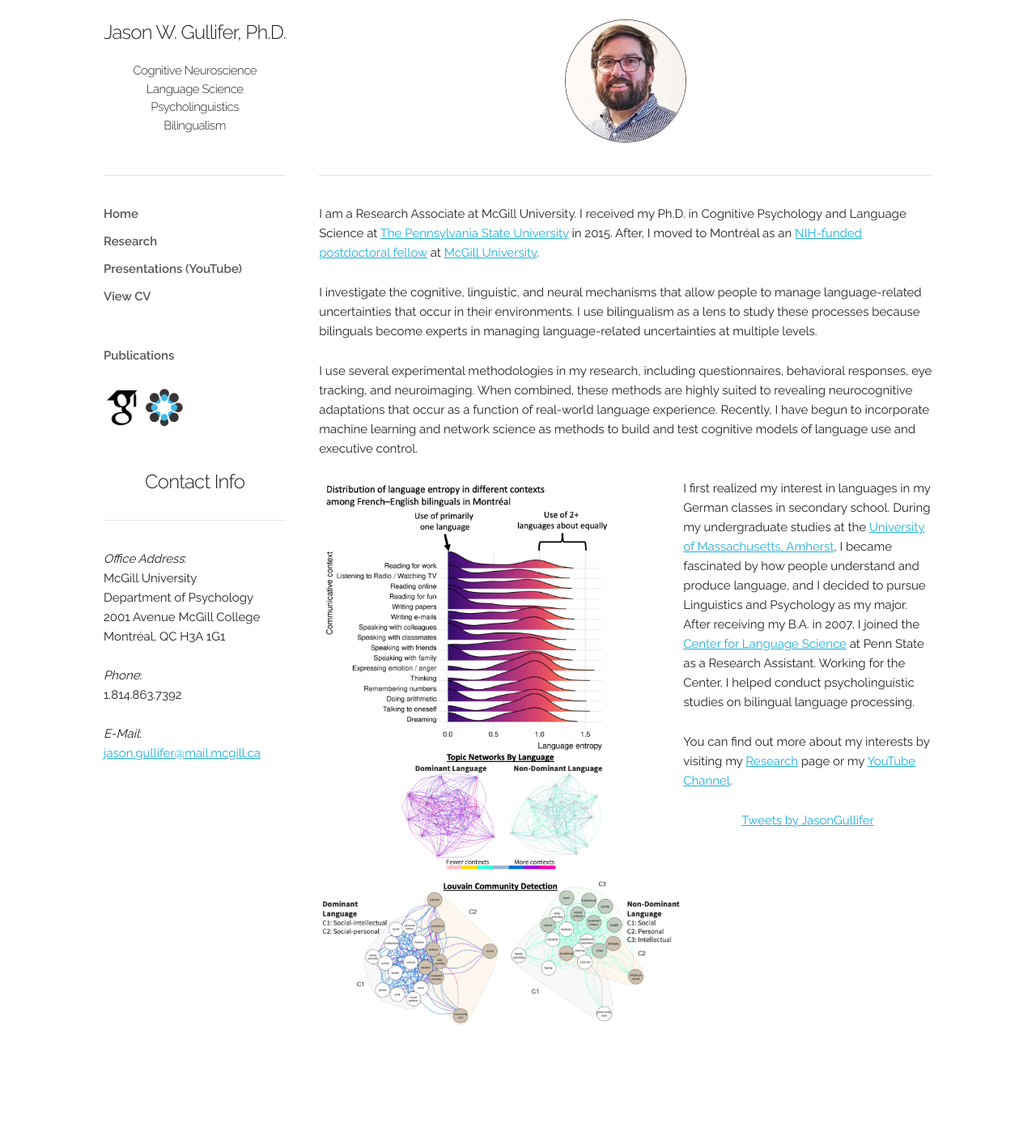
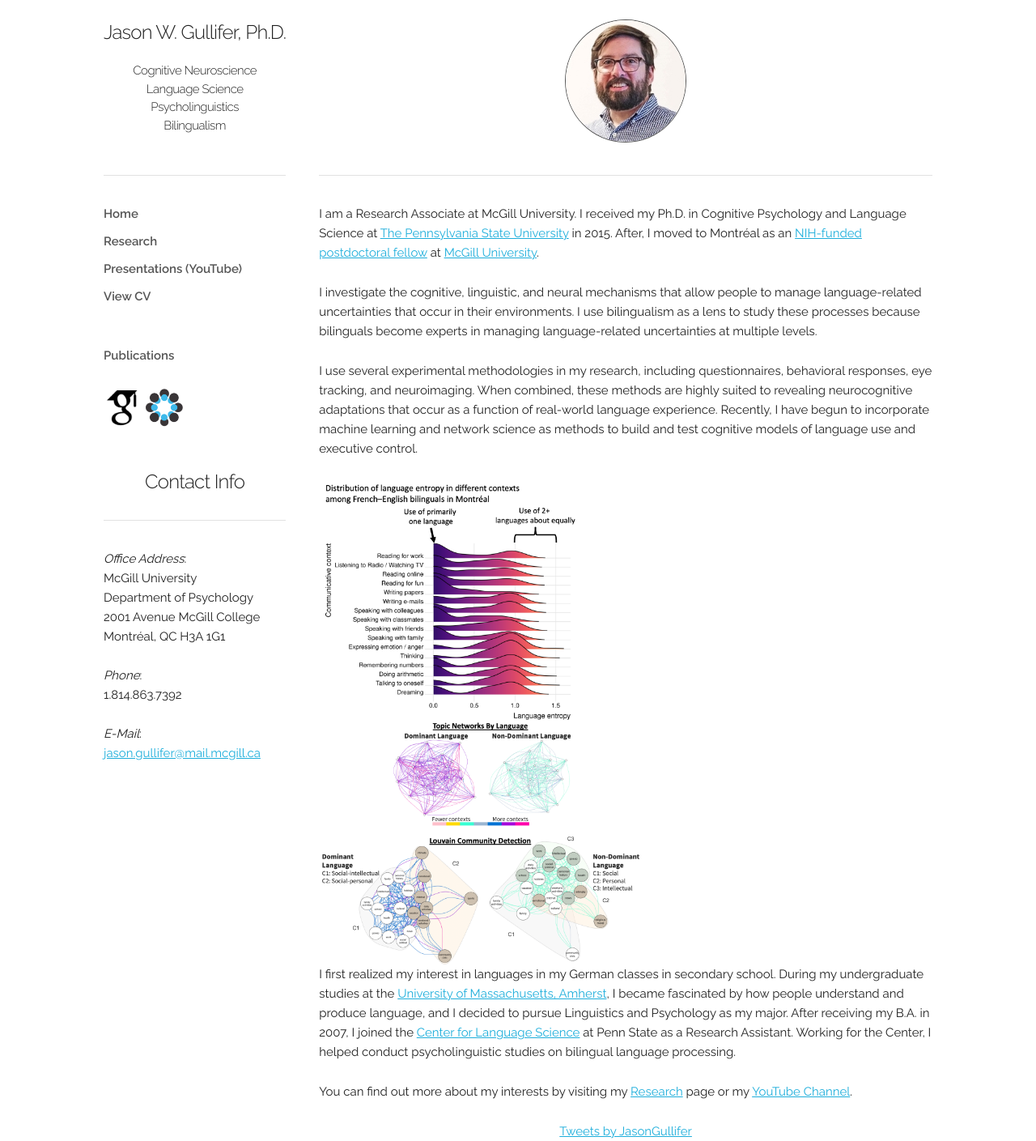
Before and after one commit to jasongullifer/jasongullifer.github.io, a Jekyll site: the page built from index.html, in a window 1280 px wide. Shown: the whole page at 81% size. Built offline with Jekyll 4.4.1, drawn with Linux system fonts in a browser that asks for light colours; nearby versions of some CDN libraries; Markdown is read by kramdown in place of the engine named in the settings; the list of posts is cut into pages by our own code; comment, search, counter and statistics services are not loaded; before the commit the page ends 1266 px from its top, so only the background shows below that.

Commit message:
change spacing

```diff
--- a/index.html
+++ b/index.html
@@ -16,14 +16,14 @@ layout: index_default
 	     <div>
 			<a href="research.html">
 			<div style="float:left;">
-		 		<img class="center" src="images/entropy_distribution.png" alt="topic networks" width="450" hspace="10" align="middle"/>
+		 		<img class="center" src="images/entropy_distribution.png" alt="topic networks" width="400" hspace="10" align="middle"/>
 	     	</div>
 	     	<div style="float:left;">
-	     		<img class="center" src="images/topic_networks.png" alt="topic networks" width="450" hspace="10" align="middle"/>
+	     		<img class="center" src="images/topic_networks.png" alt="topic networks" width="400" hspace="10" align="middle"/>
 	     	</div>
 		</a>
 		</div>
-
+		<div style="clear: both;"></div>
 
 		  <p>I first realized my interest in languages in my German classes in secondary school. During my undergraduate studies at the <a href="http://umass.edu">University of Massachusetts, Amherst</a>, I became fascinated by how people understand and produce language, and I decided to pursue Linguistics and Psychology as my major. After receiving my B.A. in 2007, I joined the <a href="http://cls.psu.edu">Center for Language Science</a> at Penn State as a Research Assistant. Working for the Center, I helped conduct psycholinguistic studies on bilingual language processing.
 	    </p>
```
